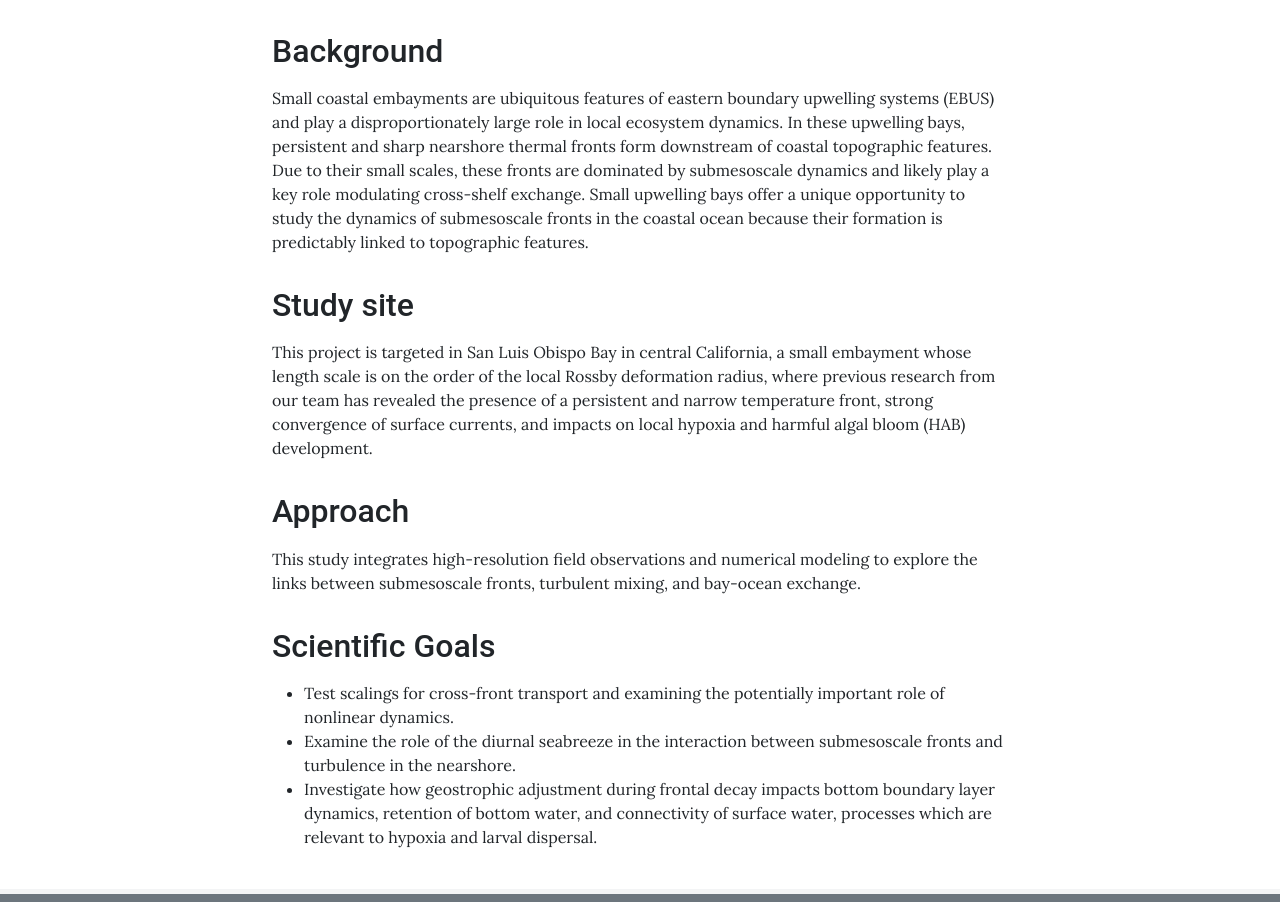
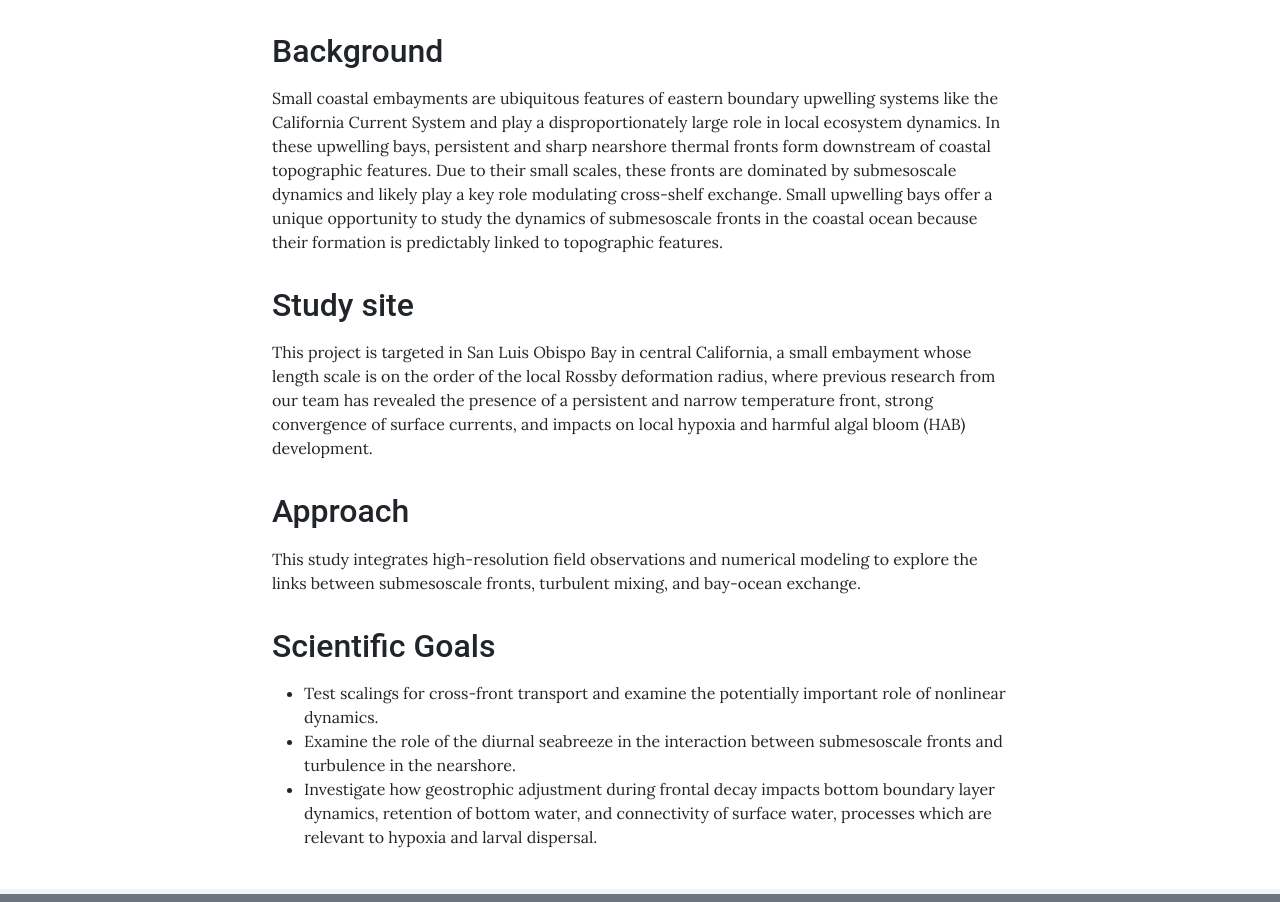
Before and after one commit to subfex/subfex.github.io, a Jekyll site: the page built from pages/about.md, in a window 1280 px wide. Shown: the part 308-1210 px from the top of the page. Built offline with Jekyll 4.4.1, drawn with Linux system fonts in a browser that asks for light colours; grey boxes are pictures that could not be loaded.

Commit message:
minor updates

```diff
--- a/_data/footer.yml
+++ b/_data/footer.yml
@@ -20,7 +20,7 @@
 
   - description: > # E.g. funding acknowledgement. Can be Markdown
       This project is funded by the National Science Foundation (OCE)
-      <img src="https://www.nsf.gov/news/mmg/media/images/nsf%20logo_ba604992-ed6d-46a7-8f5b-151b1c3e17e3.jpg" alt="NSF logo" width="75"/>
+      <img src="https://nsf.widen.net/content/txvhzmsofh/png/NSF_Official_logo_High_Res_1200ppi?u=rpch1x&position=c&quality=80" alt="NSF logo" width="75"/>
     links:
 
 # Small print license statement to add at the bottom of the footer. Can be Markdown
--- a/pages/about.md
+++ b/pages/about.md
@@ -9,7 +9,7 @@
 ---
 
 ## Background
-Small coastal embayments are ubiquitous features of eastern boundary upwelling systems (EBUS) and play a disproportionately large role in local ecosystem dynamics. In these upwelling bays, persistent and sharp nearshore thermal fronts form downstream of coastal topographic features. Due to their small scales, these fronts are dominated by submesoscale dynamics and likely play a key role modulating cross-shelf exchange. Small upwelling bays offer a unique opportunity to study the dynamics of submesoscale fronts in the coastal ocean because their formation is predictably linked to topographic features.
+Small coastal embayments are ubiquitous features of eastern boundary upwelling systems like the California Current System and play a disproportionately large role in local ecosystem dynamics. In these upwelling bays, persistent and sharp nearshore thermal fronts form downstream of coastal topographic features. Due to their small scales, these fronts are dominated by submesoscale dynamics and likely play a key role modulating cross-shelf exchange. Small upwelling bays offer a unique opportunity to study the dynamics of submesoscale fronts in the coastal ocean because their formation is predictably linked to topographic features.
 
 ## Study site
 This project is targeted in San Luis Obispo Bay in central California, a small embayment whose length scale is on the order of the local Rossby deformation radius, where previous research from our team has revealed the presence of a persistent and narrow temperature front, strong convergence of surface currents, and impacts on local hypoxia and harmful algal bloom (HAB) development.
@@ -18,6 +18,6 @@
 This study integrates high-resolution field observations and numerical modeling to explore the links between submesoscale fronts, turbulent mixing, and bay-ocean exchange.
 
 ## Scientific Goals
-* Test scalings for cross-front transport and examining the potentially important role of nonlinear dynamics.
+* Test scalings for cross-front transport and examine the potentially important role of nonlinear dynamics.
 * Examine the role of the diurnal seabreeze in the interaction between submesoscale fronts and turbulence in the nearshore.
 * Investigate how geostrophic adjustment during frontal decay impacts bottom boundary layer dynamics, retention of bottom water, and connectivity of surface water, processes which are relevant to hypoxia and larval dispersal.
```
